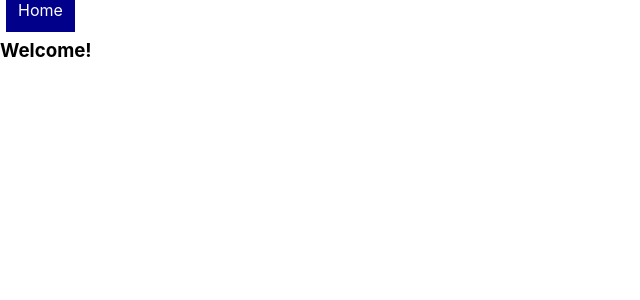
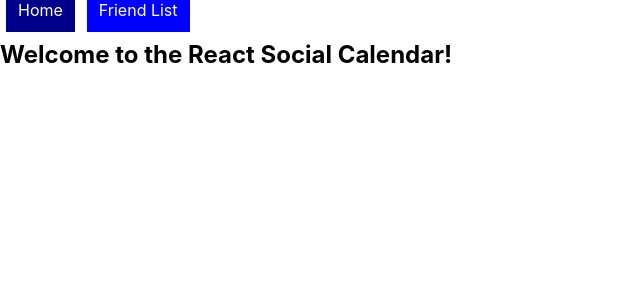
Before and after one commit to ethansagin/Social-Calendar, a React (Create React App) app: page / in a window 1280 px wide. Shown: the top 300 px of the page, without its empty margins (0-640 px from the left). Built offline with nearby package versions, Linux system fonts and the light colour scheme.

Commit message:
add friends tab to navigation

```diff
--- a/src/App.js
+++ b/src/App.js
@@ -12,6 +12,7 @@ class App extends Component {
         <div className="App">
           <Switch>
             <Route exact path='/' component={Home}/>
+            <Route exact path='/friends' component={FriendsContainer}/>
           </Switch>
         </div>
       </Router>
--- a/src/components/Navigation.js
+++ b/src/components/Navigation.js
@@ -20,6 +20,15 @@ const Navigation = () =>
                 background: 'darkblue'
             }}
         >Home</NavLink>
+
+        <NavLink
+            to='/friends'
+            exact
+            style={link}
+            activeStyle={{
+                background: 'darkblue'
+            }}
+        >Friend List</NavLink>
     </div>
 
 
--- a/src/containers/FriendsContainer.js
+++ b/src/containers/FriendsContainer.js
@@ -13,7 +13,7 @@ class FriendsContainer extends Component {
     render() {
         return(
             <div className='friends-container'>
-                Friends Container
+                <h2>My Friends</h2>
                 <FriendInput/>
                 <FriendsList friends={this.props.friends} />
             </div>
--- a/src/containers/Home.js
+++ b/src/containers/Home.js
@@ -3,7 +3,7 @@ import React, { Component } from 'react';
 class Home extends Component {
     render() {
         return(
-            <h3>Welcome!</h3>
+            <h2>Welcome to the React Social Calendar!</h2>
         )
     }
 }
```
